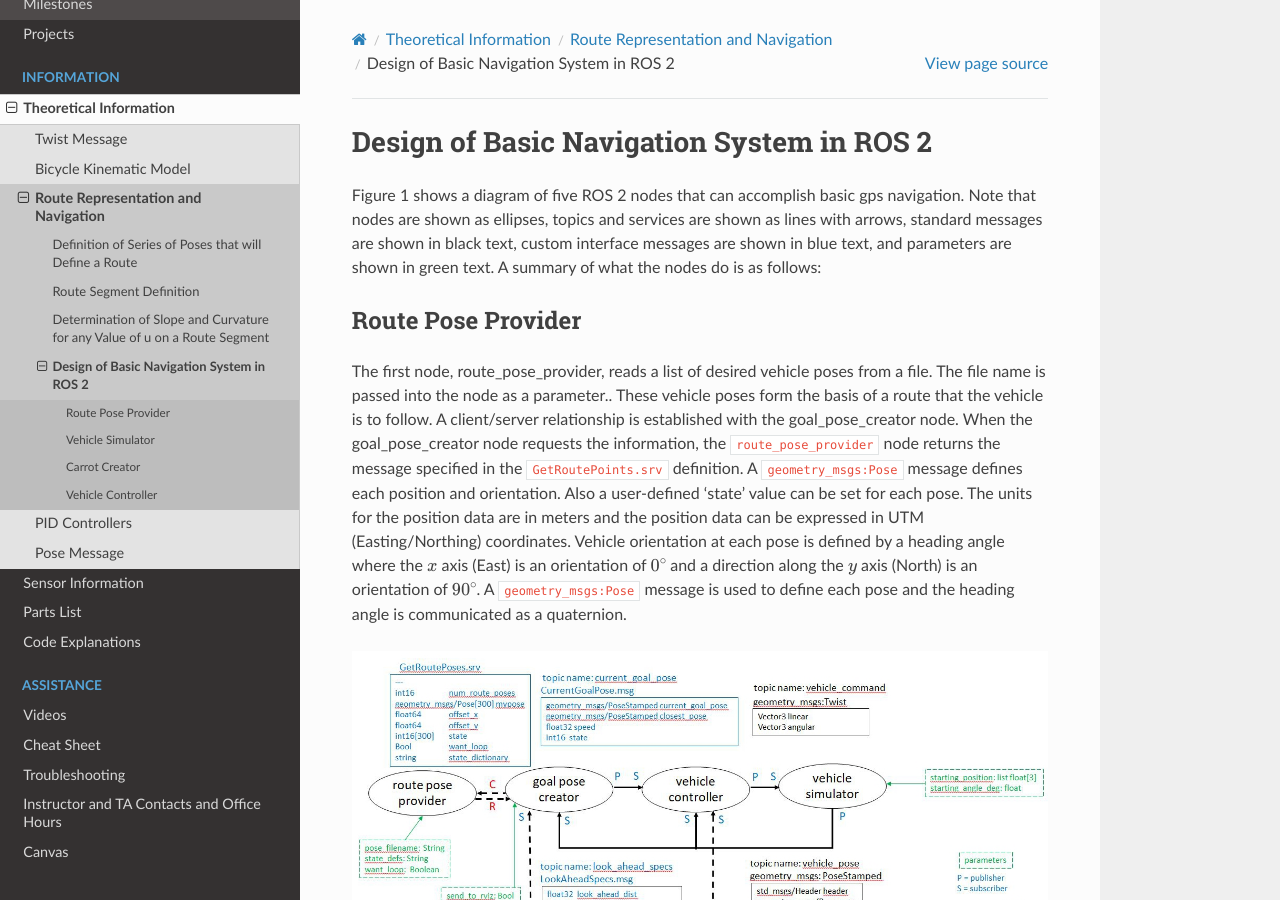
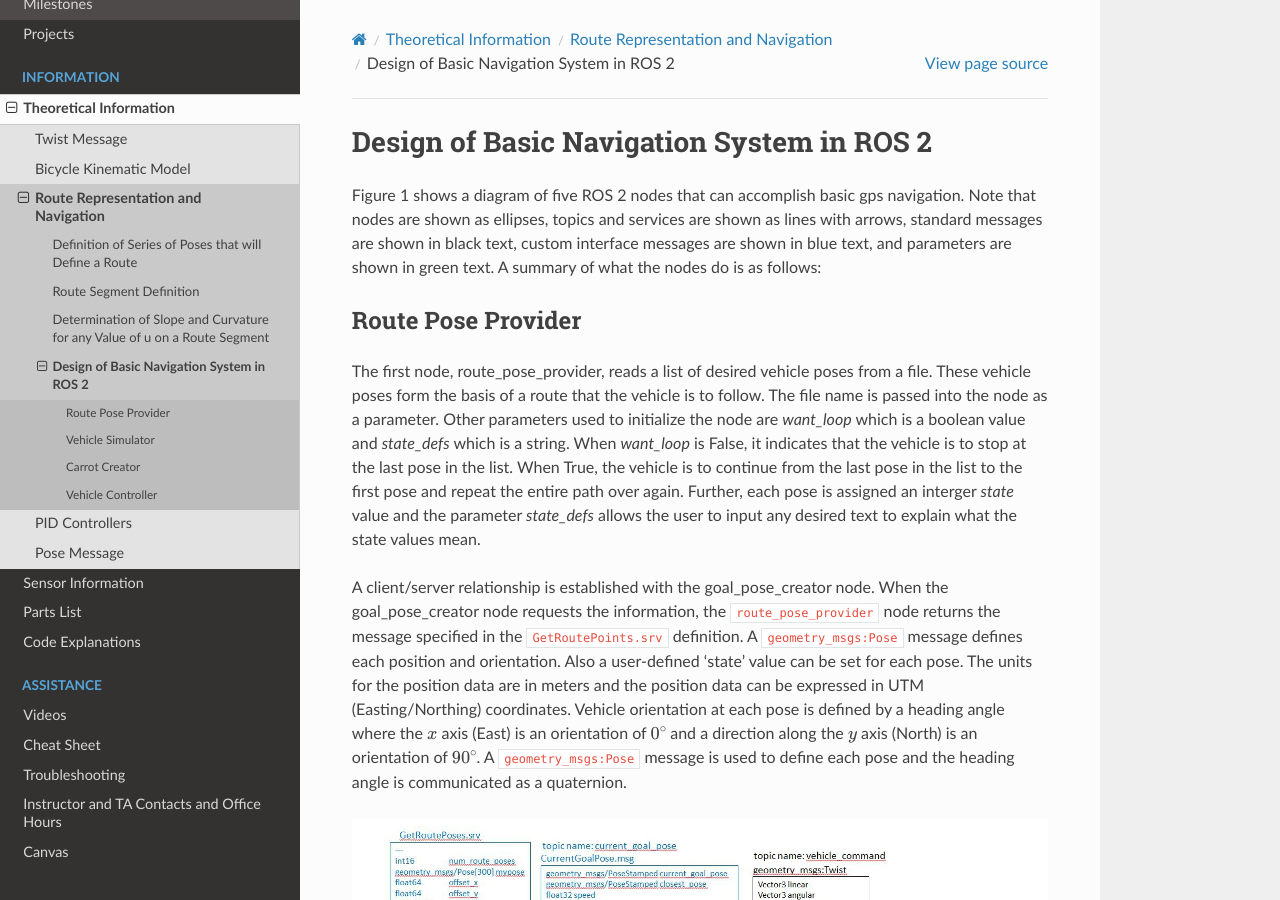
Before and after one commit to av-mae-uf/av1tenth-docs, a Sphinx documentation site: the page built from docs/information/theoryinfo/routes/navsys.rst, in a window 1280 px wide and 900 px high. Built offline with Sphinx 7.4.7 and the Read the Docs theme 2.0.0, drawn with Linux system fonts in a browser that asks for light colours.

Commit message:
Update navsys.rst

```diff
--- a/docs/information/theoryinfo/routes/navsys.rst
+++ b/docs/information/theoryinfo/routes/navsys.rst
@@ -4,8 +4,9 @@
 
 Route Pose Provider
 ^^^^^^^^^^^^^^^^^^^^^
-The first node, route_pose_provider, reads a list of desired vehicle poses from a file.  The file name is passed into the node as a parameter..  These vehicle poses form the basis of a route that
-the vehicle is to follow.  A client/server relationship is established with the goal_pose_creator node.  When the goal_pose_creator node requests the information,
+The first node, route_pose_provider, reads a list of desired vehicle poses from a file.  These vehicle poses form the basis of a route that the vehicle is to follow.  The file name is passed into the node as a parameter.   Other parameters used to initialize the node are *want_loop* which is a boolean value and *state_defs* which is a string.  When *want_loop* is False, it indicates that the vehicle is to stop at the last pose in the list.  When True, the vehicle is to continue from the last pose in the list to the first pose and repeat the entire path over again.  Further, each pose is assigned an interger *state* value and the parameter *state_defs* allows the user to input any desired text to explain what the state values mean.
+
+A client/server relationship is established with the goal_pose_creator node.  When the goal_pose_creator node requests the information,
 the ``route_pose_provider`` node returns the message specified in the ``GetRoutePoints.srv`` definition.  A ``geometry_msgs:Pose`` message defines each position and
 orientation.  Also a user-defined ‘state’ value can be set for each pose.  The units for the position data are in meters and the position data
 can be expressed in UTM (Easting/Northing) coordinates.  Vehicle orientation at each pose is defined by a heading angle where the
```
